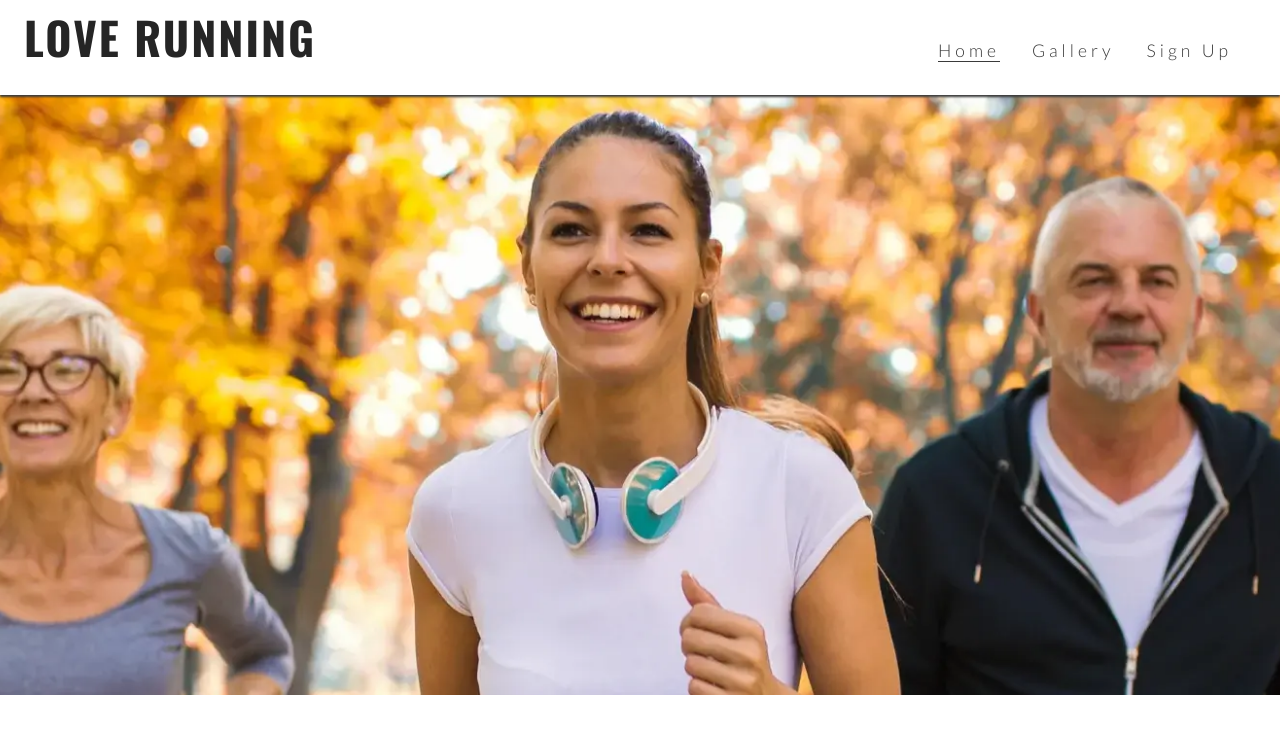
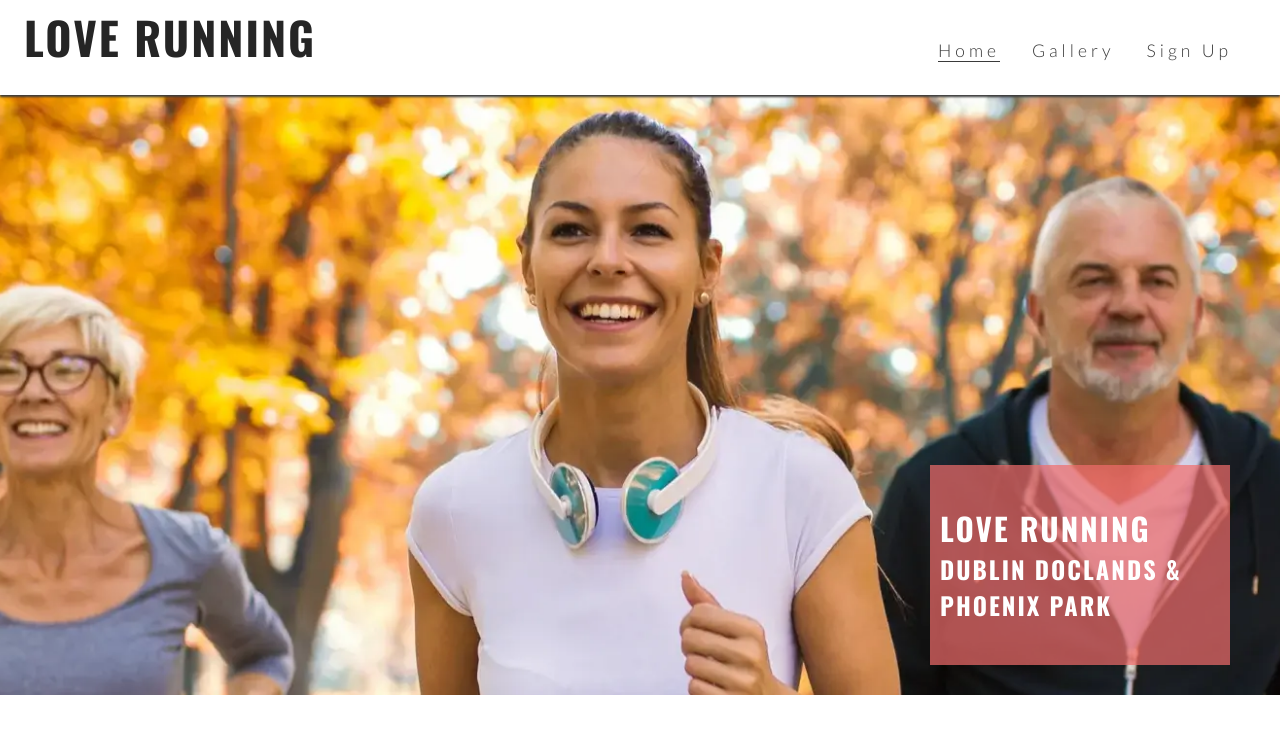
Before and after one commit to osaroo3/love_runnnig_wtp, a plain HTML site: page index.html in a window 1280 px wide. Shown: the top 730 px of the page. Drawn offline with nearby package versions, Linux system fonts and the light colour scheme.

Commit message:
Add cover text with club name and locations

```diff
--- a/assets/css/style.css
+++ b/assets/css/style.css
@@ -18,6 +18,15 @@ body {
     font-family: 'Lato', 'sans-serif';
 }
 
+h1,
+h2,
+h3 {
+    font-family: 'Oswald', 'sans-serif';
+    text-transform: uppercase;
+    letter-spacing: 2px;
+    color: #252525;
+}
+
 /* header content*/
 header {
     background-color: #ffffff;
@@ -36,12 +45,7 @@ header a {
     color: inherit;
 }
 
-h1 {
-    font-family: 'Oswald', 'sans-serif';
-    text-transform: uppercase;
-    letter-spacing: 2px;
-    color: #252525;
-}
+
 
 #menu {
     font-size: 110%;
@@ -93,9 +97,28 @@ main {
 
 /* hero styling*/
 #hero {
-    background: url("../images/hero-image.webp") no-repeat center center/cover;
     height: 600px;
     width: 100%;
+    position: relative;
+    background: url("../images/hero-image.webp") no-repeat center center/cover;
+}
+
+#cover-text {
+    /*The final rgba value sets the opacity so it is semi-transparent*/
+    background-color: rgba(241, 109, 107, .7);
+    font-size: 130%;
+    position: absolute;
+    bottom: 30px;
+    width: 80%;
+    min-height: 200px;
+    padding-top: 40px;
+    padding-left: 10px;
+
+}
+
+#cover-text>h2,
+#cover-text>h3 {
+    color: #ffffff;
 }
 
 /* footer content*/
@@ -149,6 +172,12 @@ main {
         /*push main content down to accomodate larger header*/
         margin-top: 95px;
     }
+
+    #cover-text {
+        /*hero*/
+        width: 300px;
+        right: 50px;
+    }
 }
 
 /*Large devices (laptops and desktops:992px and up)*/
--- a/index.html
+++ b/index.html
@@ -57,6 +57,10 @@
     <!-- Main content -->
     <main>
         <section id="hero">
+            <div id="cover-text">
+                <h2>Love Running</h2>
+                <h3>Dublin Doclands & Phoenix Park</h3>
+            </div>
 
         </section>
     </main>
```
